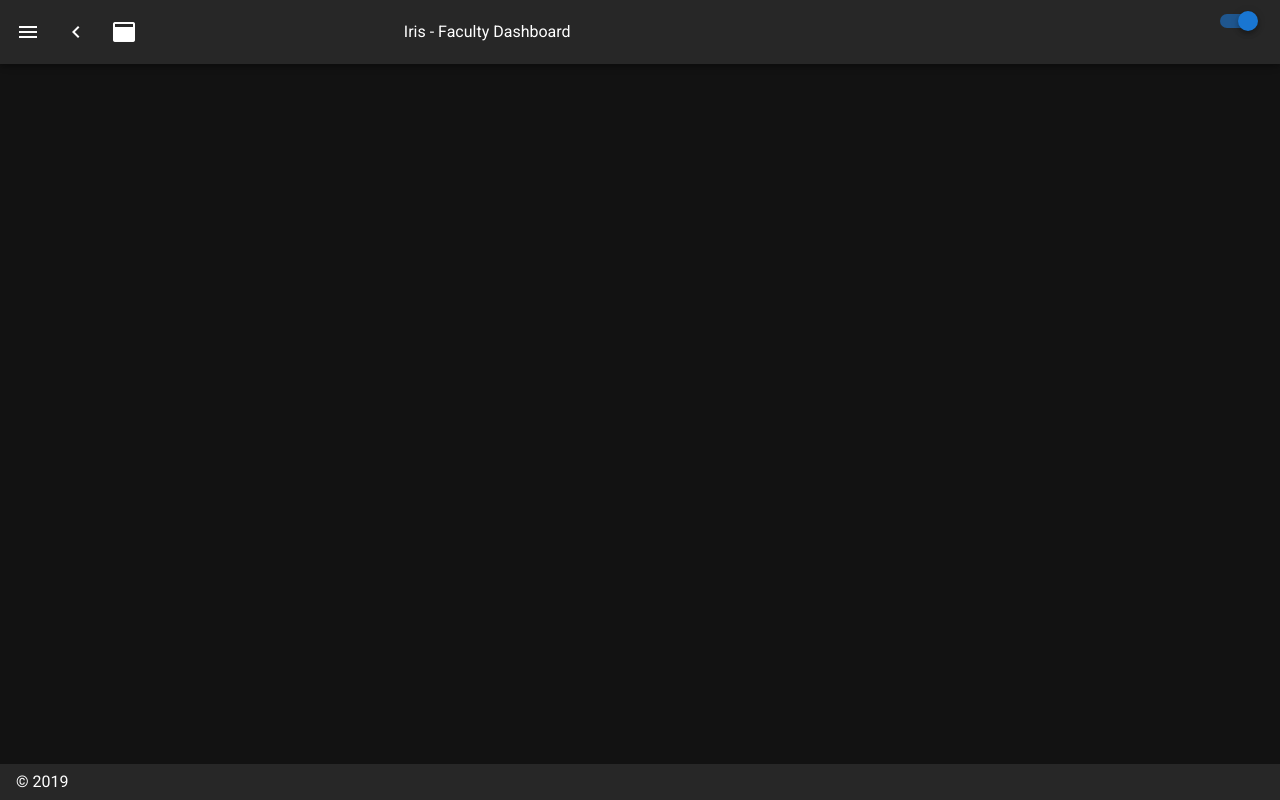
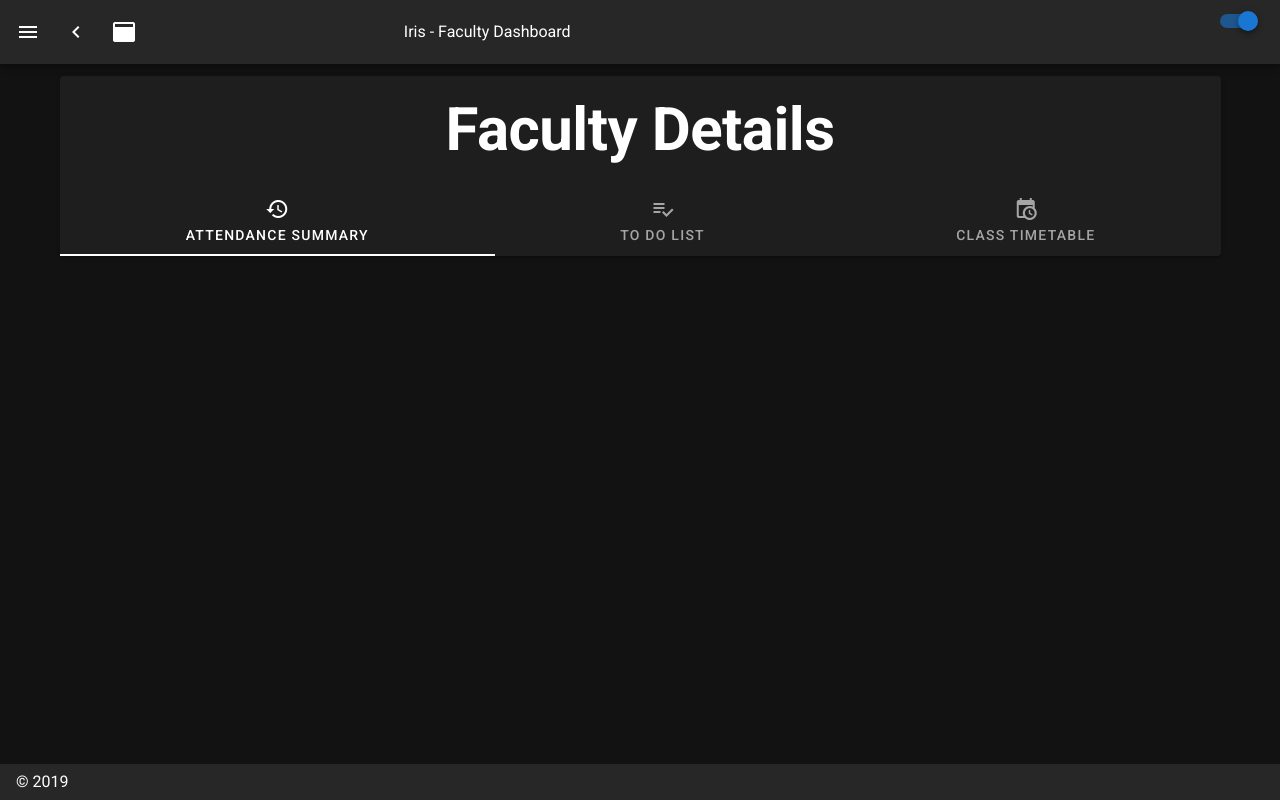
Before and after one commit to srishilesh/iris-temp, a Nuxt app: page /faculty in a window 1280 px wide. Built offline with nearby package versions, Linux system fonts and the light colour scheme.

Commit message:
Major Update

```diff
--- a/layouts/default.vue
+++ b/layouts/default.vue
@@ -96,8 +96,13 @@ export default {
         },
         {
           icon: 'mdi-account-card-details',
-          title: 'Student Details',
-          to: '/student'
+          title: 'Class Details',
+          to: '/class'
+        },
+        {
+          icon: 'mdi-account-clock',
+          title: 'Notifications',
+          to: '/notifications'
         }
       ],
       miniVariant: false,
--- a/package.json
+++ b/package.json
@@ -16,10 +16,12 @@
     "@nuxtjs/axios": "^5.3.6",
     "@nuxtjs/pwa": "^3.0.0-0",
     "@types/dotenv": "^4.0.3",
+    "body-parser": "^1.19.0",
     "dotenv": "^6.0.0",
+    "express": "^4.17.1",
     "jasmine": "^3.5.0",
     "json2xls": "^0.1.2",
-    "mysql": "^2.17.1",
+    "mysql": "^2.18.1",
     "nuxt": "^2.0.0",
     "vuelidate": "^0.7.4"
   },
--- a/pages/faculty.vue
+++ b/pages/faculty.vue
@@ -0,0 +1,63 @@
+<template>
+  <v-card color="basil">
+    <v-card-title class="text-center justify-center py-6">
+      <h1 class="font-weight-bold display-3 basil--text">Faculty Details</h1>
+    </v-card-title>
+
+    <v-tabs
+      v-model="tab"
+      background-color="transparent"
+      color="basil"
+      icons-and-text
+      grow
+    >
+      <v-tab>
+        Attendance Summary
+        <v-icon>mdi-history</v-icon>
+      </v-tab>
+      <v-tab>
+        To Do List
+        <v-icon>mdi-playlist-check</v-icon>
+      </v-tab>
+      <v-tab>
+        Class TimeTable
+        <v-icon>mdi-calendar-clock</v-icon>
+      </v-tab>
+    </v-tabs>
+
+    <v-tabs-items v-model="tab">
+      <v-tab-item>
+        <v-card
+          color="basil"
+          flat
+        >
+
+        </v-card>
+      </v-tab-item>
+    </v-tabs-items>
+  </v-card>
+</template>
+
+<style>
+/* Helper classes */
+/* .basil {
+  background-color: #FFFBE6 !important;
+}
+.basil--text {
+  color: #356859 !important;
+} */
+</style>
+
+<script>
+  export default {
+    data () {
+      return {
+        tab: null,
+        items: [
+          'Attendance Summary', 'To-Do List', 'Class TimeTable'
+        ],
+        text: 'Lorem ipsum dolor sit amet, consectetur adipiscing elit, sed do eiusmod tempor incididunt ut labore et dolore magna aliqua. Ut enim ad minim veniam, quis nostrud exercitation ullamco laboris nisi ut aliquip ex ea commodo consequat.',
+      }
+    },
+  }
+</script>
--- a/pages/login.vue
+++ b/pages/login.vue
@@ -7,12 +7,11 @@
             <v-col cols="12" md="4">
                 <form>
                     <v-text-field
-                    v-model="rollNumber"
-                    label="What's your super unique roll number?"
+                    v-model="email"
+                    label="What's your email?"
                     required
                     outlined
-                    @input="$v.rollNumber.$touch()"
-                    @blur="$v.rollNumber.$touch()"
+
                     ></v-text-field>
 
                     <v-text-field
@@ -23,9 +22,13 @@
                     label="Classified! Enter your password"
                     required
                     outlined
-                    @input="$v.password.$touch()"
-                    @blur="$v.password.$touch()"
+
                     ></v-text-field>
+
+                    <v-checkbox
+                    v-model="checkbox"
+                    :label="`Remember Me? : ${checkbox}`"
+                    ></v-checkbox>
 
                     <v-btn class="mr-4" @click="submit">Login</v-btn>
                     <v-btn @click="submit"><nuxt-link to="/forgot-password" style="text-decoration: none;">Forgot Password!</nuxt-link></v-btn>
@@ -42,15 +45,18 @@
         mixins: [validationMixin],
 
         validations: {
-            rollNumber: { required },
-            password: { required }
+            email: { required },
+            password: { required },
+            remember : { required }
         },
 
         data() {
             return {
                 rollNumber: '',
                 password: '',
-                show: false
+                remember: '',
+                show: false,
+                checkbox: false
             }
         },
 
@@ -60,7 +66,27 @@
 
         methods: {
             submit() {
-                this.$v.$touch()
+                this.login()
+            },
+            async login() {
+                await this.$axios
+                    .post("localhost:8081/login", {
+                        email: this.email,
+                        password: this.password,
+                        remember: this.remember
+                    })
+                    .then(res => {
+                        this.result = 'success';
+                        this.msg = res.data.message;
+                    })
+                    .catch(err => {
+                        this.result = 'error';
+                        this.msg = err.response.data.message || err.response.data.error || err;
+                        console.log(err);
+                    })
+            },
+            touch() {
+
             }
         }
     }
```
Also changed, not shown: pages/class.vue (added), pages/notifications.vue (added), pages/student.vue (deleted), 2 other files (tests, documents, lock files or other folders).
